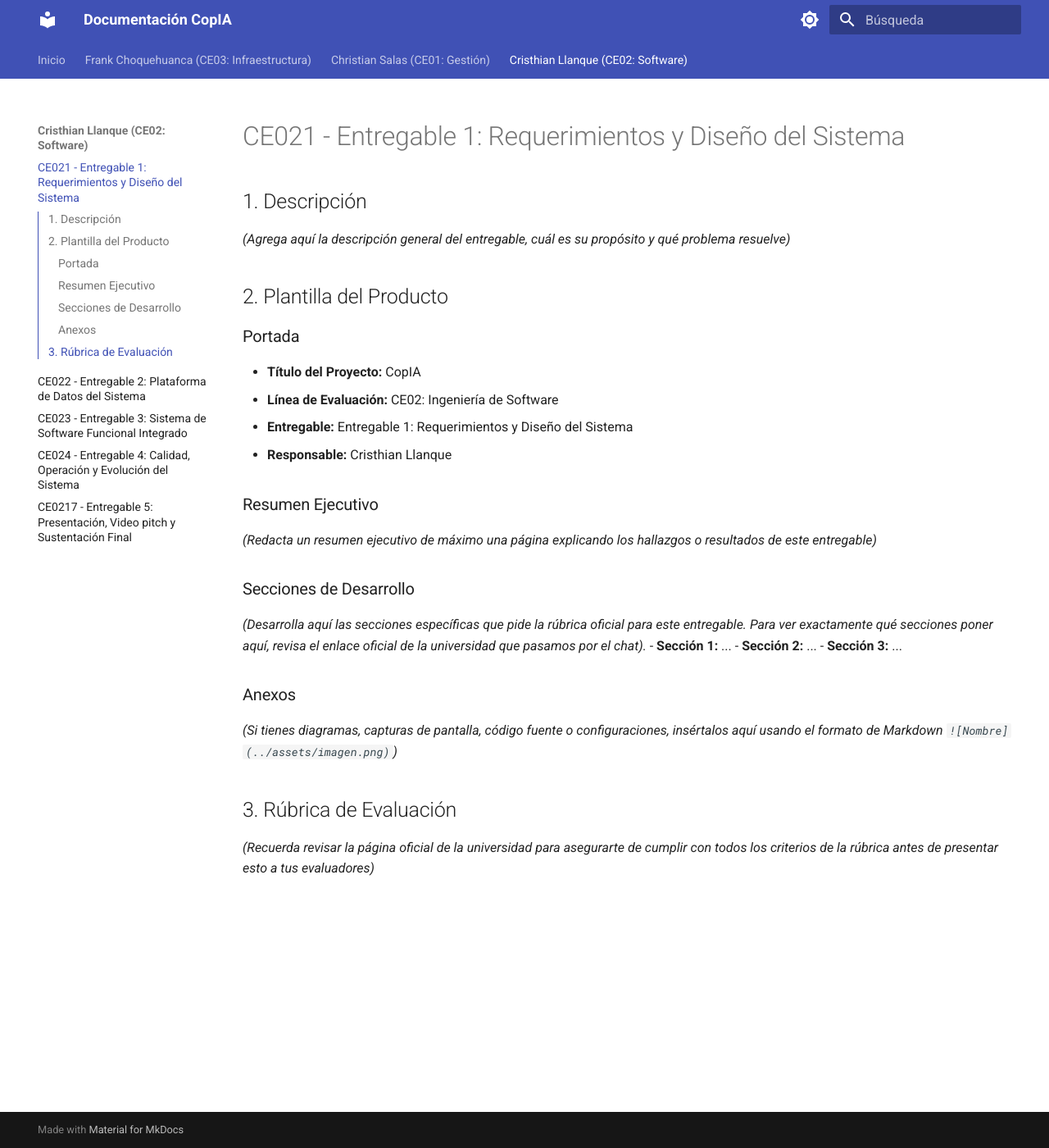
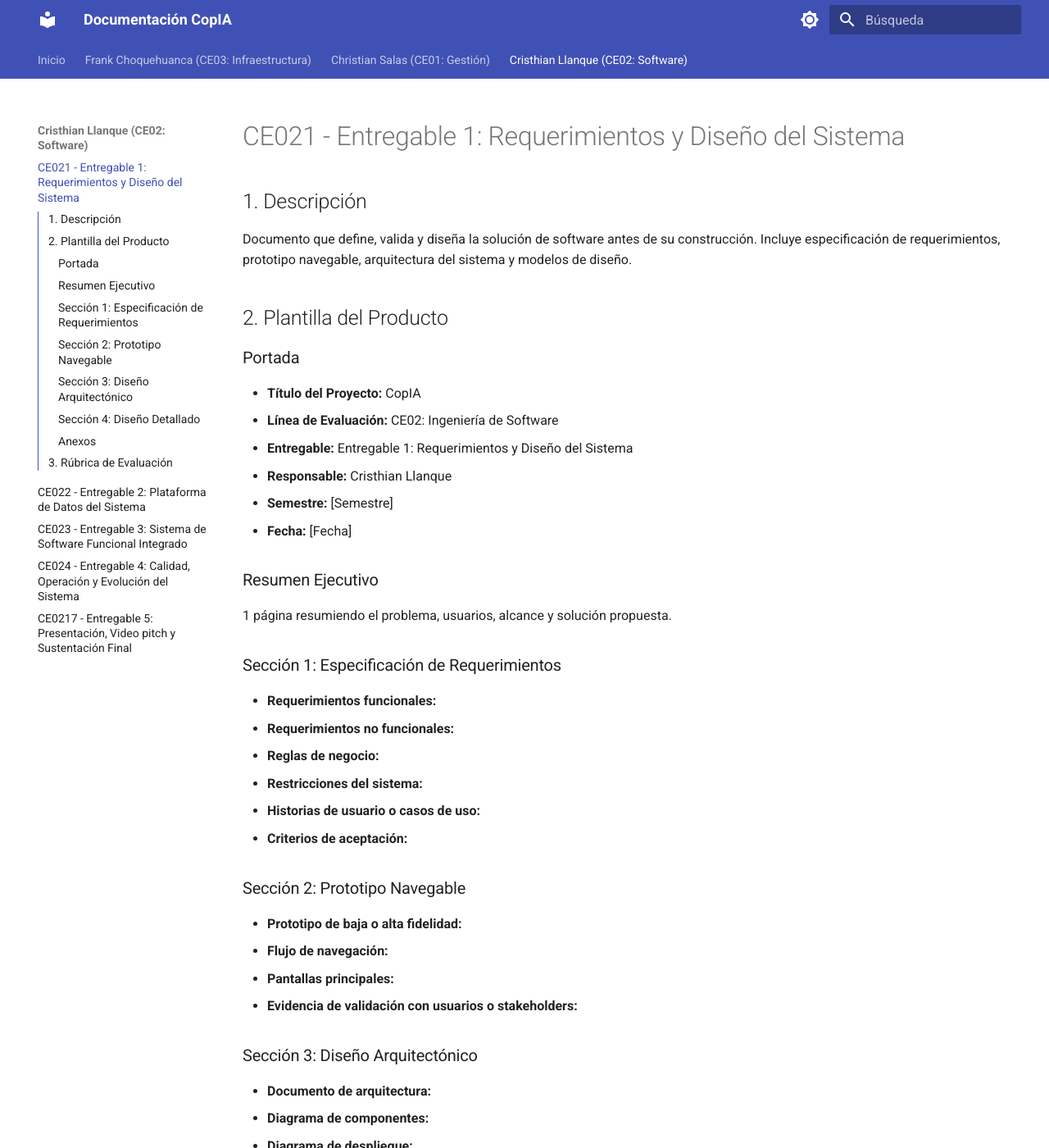
Before and after one commit to cristhianllanque/PerfilDeEgresadoCopIA, an MkDocs documentation site: the page built from docs/CristhianLlanque/entregable1.md, in a window 1280 px wide and 1400 px high. Shown: the whole window at 82% size. Built offline with MkDocs 1.6.1 and Material for MkDocs 9.7.7, drawn with Linux system fonts in a browser that asks for light colours; some of the changed text lies outside the part shown.

Commit message:
ing software

```diff
--- a/docs/CristhianLlanque/entregable1.md
+++ b/docs/CristhianLlanque/entregable1.md
@@ -1,7 +1,7 @@
 # CE021 - Entregable 1: Requerimientos y Diseño del Sistema
 
 ## 1. Descripción
-*(Agrega aquí la descripción general del entregable, cuál es su propósito y qué problema resuelve)*
+Documento que define, valida y diseña la solución de software antes de su construcción. Incluye especificación de requerimientos, prototipo navegable, arquitectura del sistema y modelos de diseño.
 
 ## 2. Plantilla del Producto
 
@@ -10,18 +10,47 @@
 * **Línea de Evaluación:** CE02: Ingeniería de Software
 * **Entregable:** Entregable 1: Requerimientos y Diseño del Sistema
 * **Responsable:** Cristhian Llanque
+* **Semestre:** [Semestre]
+* **Fecha:** [Fecha]
 
 ### Resumen Ejecutivo
-*(Redacta un resumen ejecutivo de máximo una página explicando los hallazgos o resultados de este entregable)*
+1 página resumiendo el problema, usuarios, alcance y solución propuesta.
 
-### Secciones de Desarrollo
-*(Desarrolla aquí las secciones específicas que pide la rúbrica oficial para este entregable. Para ver exactamente qué secciones poner aquí, revisa el enlace oficial de la universidad que pasamos por el chat).*
-- **Sección 1:** ...
-- **Sección 2:** ...
-- **Sección 3:** ...
+### Sección 1: Especificación de Requerimientos
+- **Requerimientos funcionales:**
+- **Requerimientos no funcionales:**
+- **Reglas de negocio:**
+- **Restricciones del sistema:**
+- **Historias de usuario o casos de uso:**
+- **Criterios de aceptación:**
+
+### Sección 2: Prototipo Navegable
+- **Prototipo de baja o alta fidelidad:**
+- **Flujo de navegación:**
+- **Pantallas principales:**
+- **Evidencia de validación con usuarios o stakeholders:**
+
+### Sección 3: Diseño Arquitectónico
+- **Documento de arquitectura:**
+- **Diagrama de componentes:**
+- **Diagrama de despliegue:**
+- **Registro de decisiones arquitectónicas:**
+
+### Sección 4: Diseño Detallado
+- **Diagramas UML:**
+- **Diagramas de secuencia:**
+- **Diagramas de estados:**
+- **Modelo de diseño detallado:**
 
 ### Anexos
-*(Si tienes diagramas, capturas de pantalla, código fuente o configuraciones, insértalos aquí usando el formato de Markdown `![Nombre](../assets/imagen.png)`)*
+- Acta de validación con stakeholders.
+- Matriz de trazabilidad de requerimientos.
+- Diagramas complementarios.
 
 ## 3. Rúbrica de Evaluación
-*(Recuerda revisar la página oficial de la universidad para asegurarte de cumplir con todos los criterios de la rúbrica antes de presentar esto a tus evaluadores)*
+* **Completitud y claridad de requerimientos:** SRS completo, claro y estructurado (RF, RNF, reglas, restricciones)
+* **Coherencia entre requerimientos, prototipos y diseño del sistema:** Prototipos y diseño reflejan fielmente los requerimientos
+* **Definición de arquitectura del sistema:** Arquitectura clara, documentada y alineada al problema
+* **Modelado del sistema (UML):** Diagramas completos y coherentes
+* **Trazabilidad de requerimientos:** Componentes rastreables a requerimientos
+* **Validación con stakeholders:** Evidencia clara de validación
```
Also changed, not shown: docs/CristhianLlanque/entregable2.md (+37 -9 lines), docs/CristhianLlanque/entregable3.md (+36 -9 lines), docs/CristhianLlanque/entregable4.md (+36 -9 lines), docs/CristhianLlanque/entregable5.md (+37 -9 lines).
